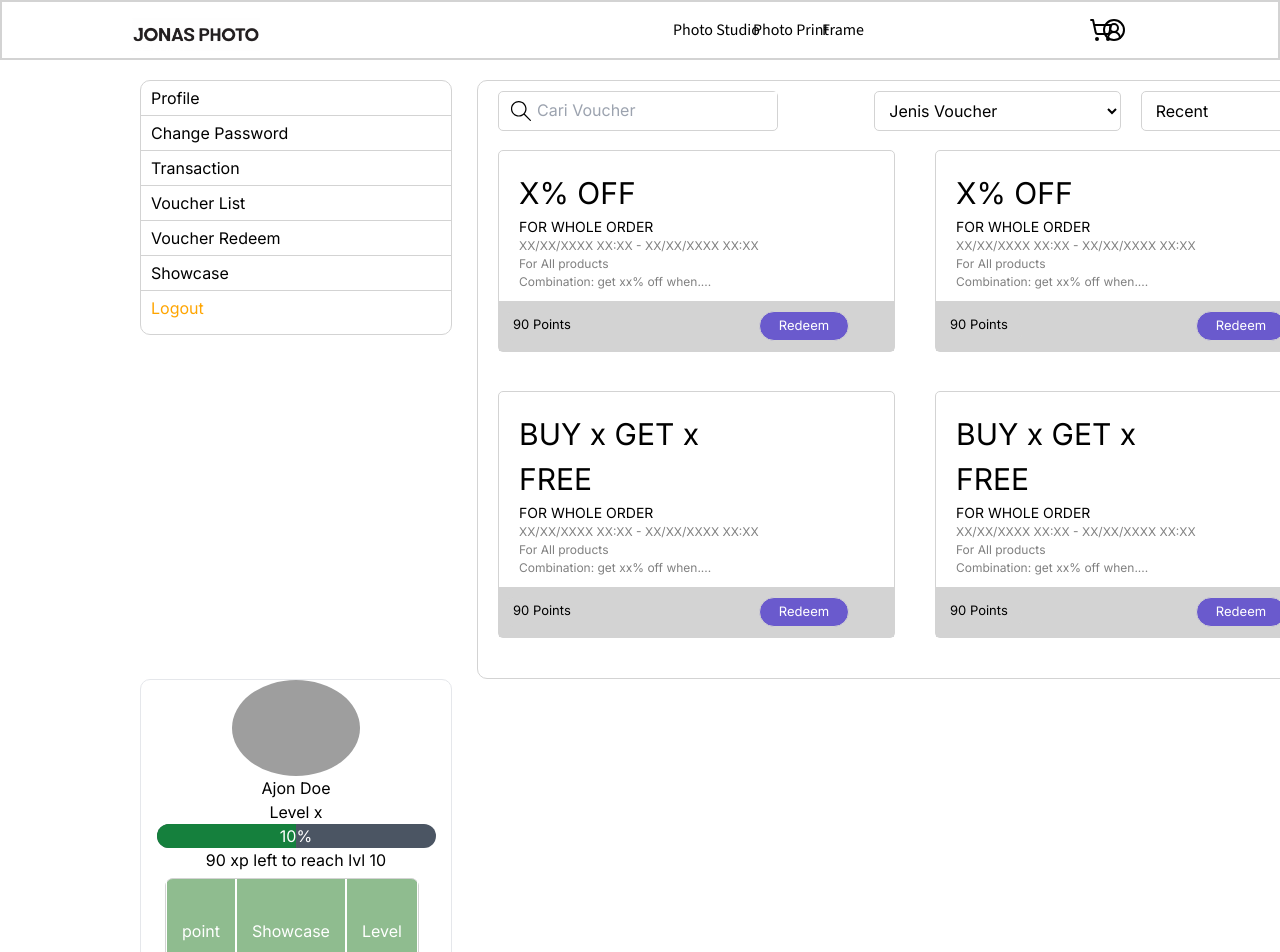
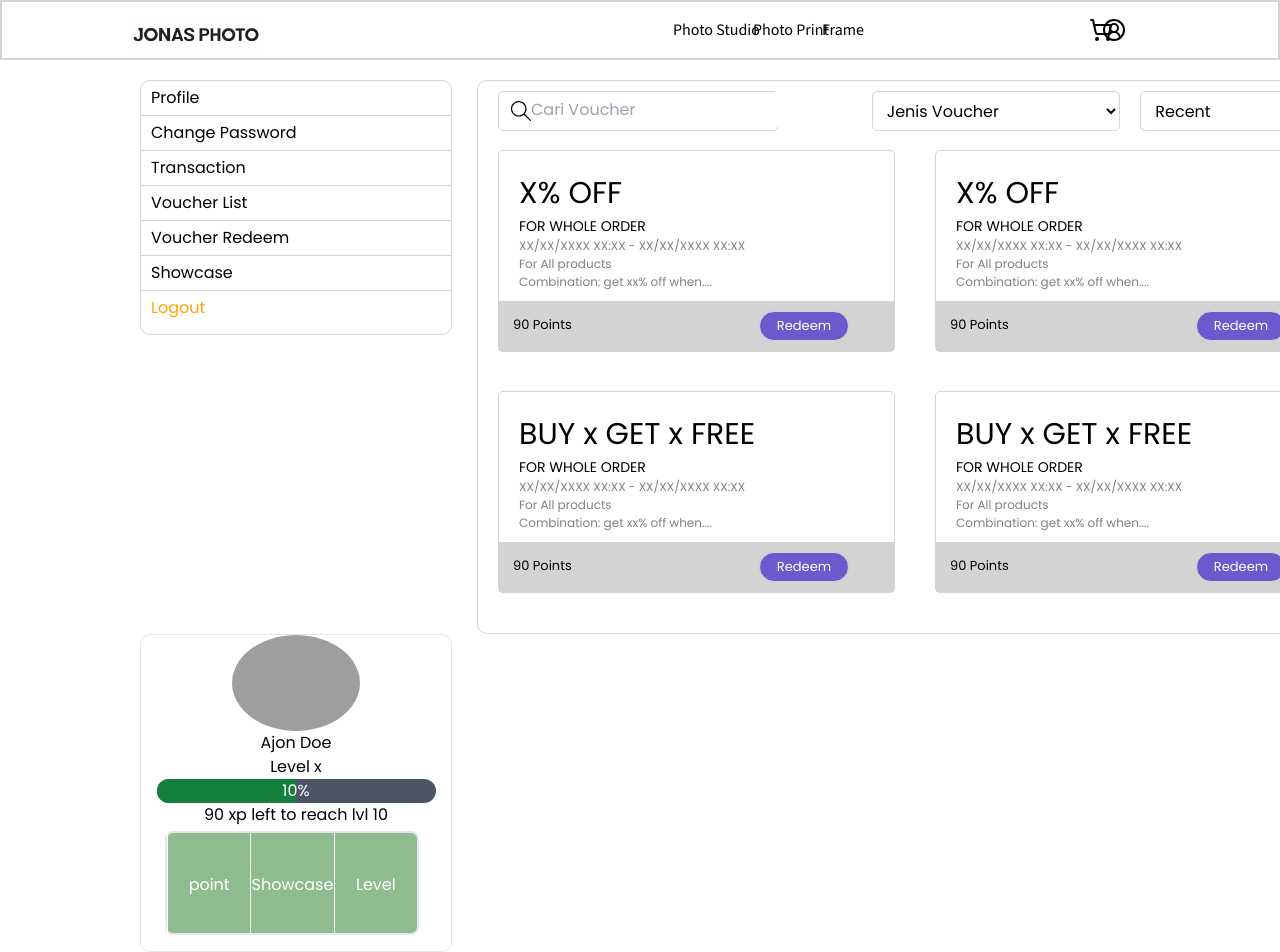
Before and after one commit to adriswara/next, a Next.js app: page /profile/voucherRedeem in a window 1280 px wide. Shown: the top 952 px of the page. Built offline with nearby package versions, Linux system fonts and the light colour scheme; grey boxes are pictures that could not be loaded.

Commit message:
changed font

```diff
--- a/src/app/profile/layout.tsx
+++ b/src/app/profile/layout.tsx
@@ -2,6 +2,12 @@ import ProfileXpBar from "@/components/molecules/ProfileXpBar.molecule";
 import Image from "next/image";
 import Link from "next/link";
 import { Children } from "react";
+import { Poppins } from "next/font/google";
+
+const poppins = Poppins({
+  subsets: ['latin'],
+  weight: ["100","200","300","400","500","600","700","800"]
+})
 
 export default function profile({
   children,
@@ -87,35 +93,12 @@ export default function profile({
     filter: "invert(100%)"
   }
 
-  const profileXpBarDesc = {
-    textAlign: "center",
-    marginBottom: "2%"
-  }
 
-  const profileStat = {
-    display: "grid",
-    gridTemplateColumns: "auto auto auto",
-    border: "1px solid lightGrey",
-    borderRadius: 8,
-    background: "darkSeaGreen",
-    marginLeft: 24,
-    marginRight: 32,
-    marginBottom: 16
-  }
 
-  const profileStatText = {
-    height: 100,
-    textAlign: "center",
-    color: "white",
-    paddingTop: 40,
-    borderLeft: "1px solid white",
-    borderRight: "1px solid white"
-
-  }
 
 
   return (
-    <div style={profileStyle}>
+    <div style={profileStyle} className={poppins.className}>
       <div style={navProfileCard}>
         <ul>
           <li><Link href="/profile"><p style={unselectedNavText}>Profile</p></Link></li>
@@ -142,12 +125,15 @@ export default function profile({
           <h1 className="m-auto text-center " >Level x</h1>
         </div>
         {/* profile xp bar */}
-       <ProfileXpBar></ProfileXpBar>
-        <div style={profileXpBarDesc}>90 xp left to reach lvl 10</div>
-        <div style={profileStat}>
-          <div style={profileStatText}>point</div>
-          <div style={profileStatText}>Showcase</div>
-          <div style={profileStatText}>Level</div>
+        <ProfileXpBar></ProfileXpBar>
+        {/* profile xp bar desc for levelup req */}
+        <div className="text-center mb-1">90 xp left to reach lvl 10</div>
+        {/* profile stat */}
+        <div className="grid grid-cols-3 border-2 border-solid border-[#e5e7eb] rounded-[8px] bg-[#8fbc8f] ml-[24px] mr-[32px] mb-[16px]">
+          {/* profile stat text */}
+          <div className="h-[100px] text-center text-white pt-[40px] border-l-[1px] border-solid border-white ">point</div>
+          <div className="h-[100px] text-center text-white pt-[40px] border-l-[1px] border-solid border-white ">Showcase</div>
+          <div className="h-[100px] text-center text-white pt-[40px] border-l-[1px] border-solid border-white ">Level</div>
         </div>
       </div>
     </div>
```
